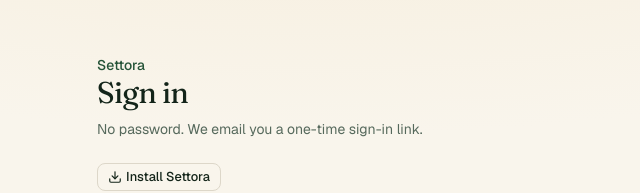
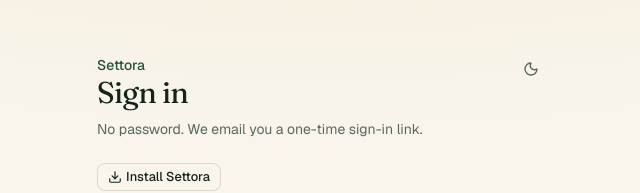
Before and after one commit to Synectron/shared-payment-tracking, a Next.js app: page /login in a window 1280 px wide. Shown: the part 185-378 px from the top of the page, without its empty margins (319-959 px from the left). Built offline with nearby package versions, Linux system fonts and the light colour scheme; no server answers.

Commit message:
Add light/dark theme toggle with teal-tuned dark mode.
Persist preference via next-themes (system default on first visit) and expose a compact toggle in the app shell, home, and login.

```diff
--- a/app/globals.css
+++ b/app/globals.css
@@ -84,37 +84,37 @@
 }
 
 .dark {
-  --background: oklch(0.145 0 0);
-  --foreground: oklch(0.985 0 0);
-  --card: oklch(0.205 0 0);
-  --card-foreground: oklch(0.985 0 0);
-  --popover: oklch(0.205 0 0);
-  --popover-foreground: oklch(0.985 0 0);
-  --primary: oklch(0.922 0 0);
-  --primary-foreground: oklch(0.205 0 0);
-  --secondary: oklch(0.269 0 0);
-  --secondary-foreground: oklch(0.985 0 0);
-  --muted: oklch(0.269 0 0);
-  --muted-foreground: oklch(0.708 0 0);
-  --accent: oklch(0.269 0 0);
-  --accent-foreground: oklch(0.985 0 0);
-  --destructive: oklch(0.704 0.191 22.216);
-  --border: oklch(1 0 0 / 10%);
-  --input: oklch(1 0 0 / 15%);
-  --ring: oklch(0.556 0 0);
-  --chart-1: oklch(0.87 0 0);
-  --chart-2: oklch(0.556 0 0);
-  --chart-3: oklch(0.439 0 0);
-  --chart-4: oklch(0.371 0 0);
-  --chart-5: oklch(0.269 0 0);
-  --sidebar: oklch(0.205 0 0);
-  --sidebar-foreground: oklch(0.985 0 0);
-  --sidebar-primary: oklch(0.488 0.243 264.376);
-  --sidebar-primary-foreground: oklch(0.985 0 0);
-  --sidebar-accent: oklch(0.269 0 0);
-  --sidebar-accent-foreground: oklch(0.985 0 0);
-  --sidebar-border: oklch(1 0 0 / 10%);
-  --sidebar-ring: oklch(0.556 0 0);
+  --background: oklch(0.17 0.022 155);
+  --foreground: oklch(0.95 0.012 85);
+  --card: oklch(0.21 0.028 155);
+  --card-foreground: oklch(0.95 0.012 85);
+  --popover: oklch(0.21 0.028 155);
+  --popover-foreground: oklch(0.95 0.012 85);
+  --primary: oklch(0.72 0.09 155);
+  --primary-foreground: oklch(0.18 0.03 155);
+  --secondary: oklch(0.26 0.03 155);
+  --secondary-foreground: oklch(0.93 0.01 85);
+  --muted: oklch(0.24 0.025 155);
+  --muted-foreground: oklch(0.72 0.03 155);
+  --accent: oklch(0.28 0.04 155);
+  --accent-foreground: oklch(0.95 0.012 85);
+  --destructive: oklch(0.65 0.17 28);
+  --border: oklch(0.92 0.02 155 / 14%);
+  --input: oklch(0.92 0.02 155 / 18%);
+  --ring: oklch(0.72 0.09 155);
+  --chart-1: oklch(0.72 0.09 155);
+  --chart-2: oklch(0.62 0.06 155);
+  --chart-3: oklch(0.52 0.05 155);
+  --chart-4: oklch(0.42 0.04 155);
+  --chart-5: oklch(0.32 0.03 155);
+  --sidebar: oklch(0.19 0.025 155);
+  --sidebar-foreground: oklch(0.95 0.012 85);
+  --sidebar-primary: oklch(0.72 0.09 155);
+  --sidebar-primary-foreground: oklch(0.18 0.03 155);
+  --sidebar-accent: oklch(0.26 0.03 155);
+  --sidebar-accent-foreground: oklch(0.95 0.012 85);
+  --sidebar-border: oklch(0.92 0.02 155 / 14%);
+  --sidebar-ring: oklch(0.72 0.09 155);
 }
 
 @layer base {
@@ -127,6 +127,11 @@
       radial-gradient(ellipse 80% 50% at 50% -10%, oklch(0.94 0.03 85), transparent),
       radial-gradient(ellipse 40% 30% at 100% 0%, oklch(0.93 0.03 155 / 0.35), transparent);
   }
+  .dark body {
+    background-image:
+      radial-gradient(ellipse 80% 50% at 50% -10%, oklch(0.26 0.045 155 / 0.55), transparent),
+      radial-gradient(ellipse 40% 30% at 100% 0%, oklch(0.3 0.05 155 / 0.4), transparent);
+  }
   html {
     @apply font-sans;
   }
--- a/app/layout.tsx
+++ b/app/layout.tsx
@@ -1,6 +1,7 @@
 import type { Metadata, Viewport } from "next";
 import { Fraunces, Geist, Geist_Mono } from "next/font/google";
 import { PwaProvider } from "@/components/pwa";
+import { ThemeProvider } from "@/components/theme-provider";
 import "./globals.css";
 
 const geistSans = Geist({
@@ -87,10 +88,18 @@
   return (
     <html
       lang="en"
+      suppressHydrationWarning
       className={`${geistSans.variable} ${geistMono.variable} ${fraunces.variable} h-full antialiased`}
     >
       <body className="min-h-full flex flex-col">
-        <PwaProvider>{children}</PwaProvider>
+        <ThemeProvider
+          attribute="class"
+          defaultTheme="system"
+          enableSystem
+          disableTransitionOnChange
+        >
+          <PwaProvider>{children}</PwaProvider>
+        </ThemeProvider>
       </body>
     </html>
   );
--- a/app/login/page-client.tsx
+++ b/app/login/page-client.tsx
@@ -8,6 +8,7 @@
 import { Label } from "@/components/ui/label";
 import { PwaInstallButton } from "@/components/pwa";
 import { SiteFooter } from "@/components/site-footer";
+import { ThemeToggle } from "@/components/theme-toggle";
 
 export default function LoginPage() {
   const searchParams = useSearchParams();
@@ -33,12 +34,15 @@
     <div className="flex min-h-full flex-1 flex-col">
       <div className="flex flex-1 items-center justify-center px-4 py-16">
         <div className="w-full max-w-md space-y-6">
+          <div className="flex items-start justify-between gap-3">
             <div>
               <p className="text-sm font-medium text-primary">Settora</p>
               <h1 className="font-heading text-3xl tracking-tight">Sign in</h1>
               <p className="mt-2 text-sm text-muted-foreground">
                 No password. We email you a one-time sign-in link.
               </p>
+            </div>
+            <ThemeToggle />
           </div>
 
           <PwaInstallButton />
--- a/app/page.tsx
+++ b/app/page.tsx
@@ -7,6 +7,7 @@
 import { Label } from "@/components/ui/label";
 import { PwaInstallButton } from "@/components/pwa";
 import { SiteFooter } from "@/components/site-footer";
+import { ThemeToggle } from "@/components/theme-toggle";
 import { DEFAULT_CURRENCY, SUPPORTED_CURRENCIES } from "@/lib/money";
 
 export default async function HomePage() {
@@ -23,11 +24,14 @@
             Start a group, or paste an invite link or code to join one.
           </p>
         </div>
-        <form action={signOut}>
-          <Button type="submit" variant="outline" size="sm">
-            Sign out
-          </Button>
-        </form>
+        <div className="flex items-center gap-1.5">
+          <ThemeToggle />
+          <form action={signOut}>
+            <Button type="submit" variant="outline" size="sm">
+              Sign out
+            </Button>
+          </form>
+        </div>
       </div>
 
       <PwaInstallButton />
--- a/components/app-shell.tsx
+++ b/components/app-shell.tsx
@@ -20,6 +20,7 @@
 import { useDialogs } from "@/components/dialogs-provider";
 import { PwaInstallButton } from "@/components/pwa";
 import { SiteFooter } from "@/components/site-footer";
+import { ThemeToggle } from "@/components/theme-toggle";
 import { useLedger } from "@/lib/ledger-store";
 import { cn } from "@/lib/utils";
 import type { GroupSummary } from "@/lib/types";
@@ -95,6 +96,7 @@
                 </SelectContent>
               </Select>
             ) : null}
+            <ThemeToggle />
             <Button className="hidden sm:inline-flex" onClick={openAddExpense}>
               <PlusIcon />
               New spend
--- /dev/null
+++ b/components/theme-provider.tsx
@@ -0,0 +1,10 @@
+"use client";
+
+import { ThemeProvider as NextThemesProvider } from "next-themes";
+
+export function ThemeProvider({
+  children,
+  ...props
+}: React.ComponentProps<typeof NextThemesProvider>) {
+  return <NextThemesProvider {...props}>{children}</NextThemesProvider>;
+}
--- /dev/null
+++ b/components/theme-toggle.tsx
@@ -0,0 +1,33 @@
+"use client";
+
+import { useEffect, useState } from "react";
+import { useTheme } from "next-themes";
+import { MoonIcon, SunIcon } from "lucide-react";
+import { Button } from "@/components/ui/button";
+import { cn } from "@/lib/utils";
+
+export function ThemeToggle({ className }: { className?: string }) {
+  const { resolvedTheme, setTheme } = useTheme();
+  const [mounted, setMounted] = useState(false);
+
+  useEffect(() => {
+    setMounted(true);
+  }, []);
+
+  const isDark = mounted && resolvedTheme === "dark";
+
+  return (
+    <Button
+      type="button"
+      variant="ghost"
+      size="icon-sm"
+      className={cn("text-muted-foreground hover:text-foreground", className)}
+      aria-label={isDark ? "Switch to light theme" : "Switch to dark theme"}
+      title={isDark ? "Light theme" : "Dark theme"}
+      disabled={!mounted}
+      onClick={() => setTheme(isDark ? "light" : "dark")}
+    >
+      {isDark ? <SunIcon /> : <MoonIcon />}
+    </Button>
+  );
+}
--- a/package.json
+++ b/package.json
@@ -15,6 +15,7 @@
     "cn": "^0.3.0",
     "lucide-react": "^1.47.0",
     "next": "16.3.5",
+    "next-themes": "^0.4.6",
     "radix-ui": "^1.6.7",
     "react": "19.2.8",
     "react-dom": "19.2.8",
```
Also changed, not shown: 1 other file (tests, documents, lock files or other folders). Lines whose indentation alone changed are shown as unchanged.
